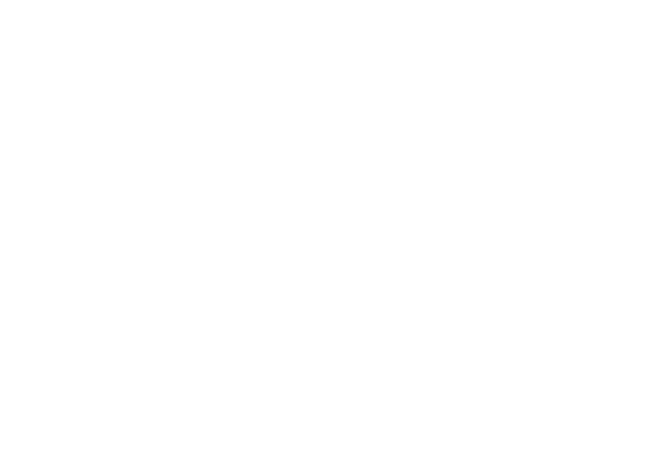
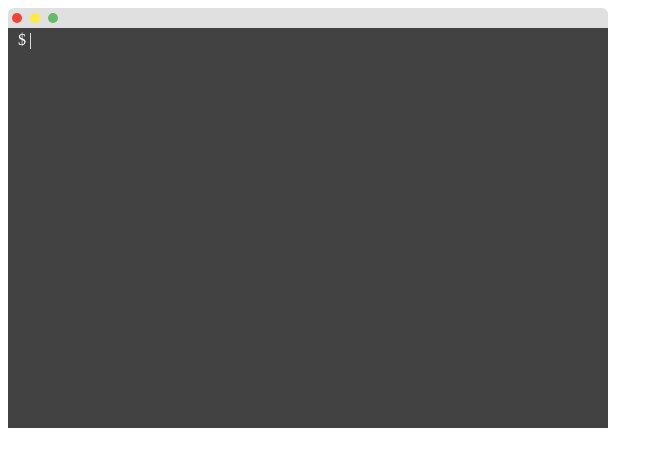
Before and after one commit to arrayJY/vue3-terminal, a Vue app: page / in a window 1280 px wide. Shown: the top 466 px of the page, without its empty margins (0-663 px from the left). Built offline with nearby package versions, Linux system fonts and the light colour scheme.

Commit message:
✨ Basic layout.

```diff
--- a/src/App.vue
+++ b/src/App.vue
@@ -1,10 +1,11 @@
 <template>
-  <div id="app">
-  </div>
+  <Terminal max-width="600px" height="400px" />
 </template>
 
 <script>
+import Terminal from "@/Terminal";
 export default {
+  components: { Terminal },
   name: "Vue3-Terminal",
 };
 </script>
--- /dev/null
+++ b/src/Terminal.vue
@@ -0,0 +1,95 @@
+<template>
+  <div></div>
+  <div class="terminal" :style="terminalSizeStyle">
+    <div class="terminal-header">
+      <div class="terminal-header-button color-red"></div>
+      <div class="terminal-header-button color-yellow"></div>
+      <div class="terminal-header-button color-green"></div>
+    </div>
+    <div class="terminal-body">
+      <div class="terminal-line">
+        <span>{{ prefix }}</span>
+        <span class="terminal-cursor"> {{ cursor }} </span>
+      </div>
+    </div>
+  </div>
+</template>
+<script>
+import { ref, computed } from "vue";
+export default {
+  props: {
+    width: String,
+    height: String,
+    maxWidth: String,
+    maxHeight: String,
+  },
+  setup(props) {
+    const prefix = ref("$");
+    const cursor = ref("|");
+    const terminalSizeStyle = computed(() => {
+      const hyphenate = (str) => str.replace(/\B([A-Z])/g, "-$1").toLowerCase();
+      const keys = ["width", "height", "maxHeight", "maxWidth"];
+      const strs = keys.map((key) =>
+        props[key] ? `${hyphenate(key)}: ${props[key]};` : ""
+      );
+      return "".concat(...strs);
+    });
+    return { prefix, cursor, terminalSizeStyle };
+  },
+};
+</script>
+
+<style scoped>
+.terminal-body {
+  background-color: #424242;
+  color: white;
+  height: 100%;
+}
+.terminal-header {
+  background-color: #e0e0e0;
+  height: 20px;
+  border-top-left-radius: 6px;
+  border-top-right-radius: 6px;
+  display: flex;
+  justify-content: start;
+  align-items: center;
+}
+.terminal-line {
+  padding: 3px 10px;
+}
+
+.terminal-cursor {
+  margin-left: 3px;
+  animation: blink 1s infinite steps(1, start);
+}
+
+.terminal-header-button {
+  width: 10px;
+  height: 10px;
+  border-radius: 50%;
+  border-style: none;
+  margin: 0px 4px;
+}
+
+.color-red {
+  background-color: #f44336;
+}
+
+.color-yellow {
+  background-color: #ffeb3b;
+}
+
+.color-green {
+  background-color: #66bb6a;
+}
+
+@keyframes blink {
+  0%,
+  100% {
+    opacity: 1;
+  }
+  50% {
+    opacity: 0;
+  }
+}
+</style>
```
